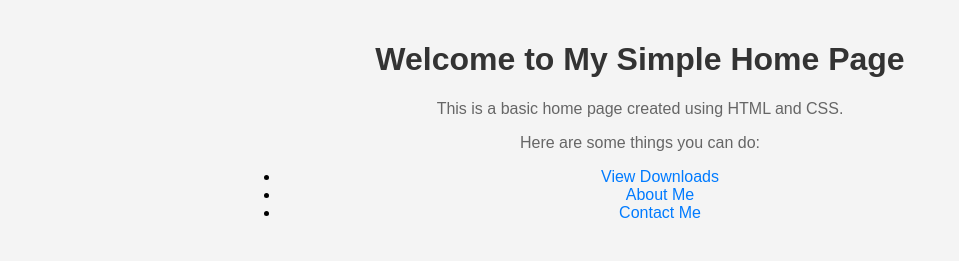
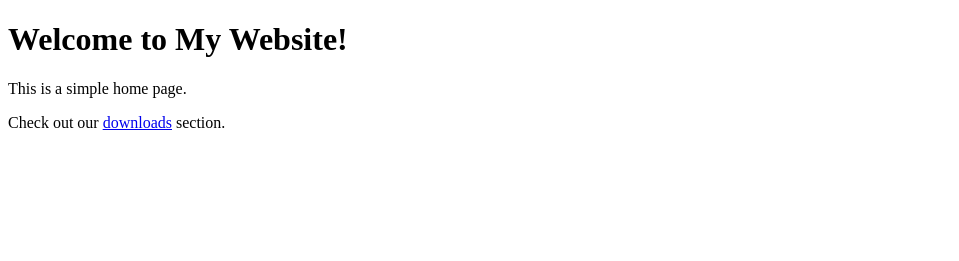
Before and after one commit to TheOneOneAndOnlyBobby/Tinytask-Macro-Library, a plain HTML site: page index.html in a window 1280 px wide. Shown: the whole page, without its empty margins (0-959 px from the left). Drawn offline with Linux system fonts and the light colour scheme.

Commit message:
Update index.html

```diff
--- a/index.html
+++ b/index.html
@@ -3,50 +3,11 @@
 <head>
     <meta charset="UTF-8">
     <meta name="viewport" content="width=device-width, initial-scale=1.0">
-    <title>My Simple Home Page</title>
-    <style>
-        body {
-            font-family: Arial, sans-serif;
-            margin: 0;
-            padding: 0;
-            background-color: #f4f4f4;
-        }
-
-        .container {
-            max-width: 800px;
-            margin: 0 auto;
-            padding: 20px;
-            text-align: center;
-        }
-
-        h1 {
-            color: #333;
-        }
-
-        p {
-            color: #666;
-        }
-
-        a {
-            color: #007bff;
-            text-decoration: none;
-        }
-
-        a:hover {
-            text-decoration: underline;
-        }
-    </style>
+    <title>My Website</title>
 </head>
 <body>
-    <div class="container">
-        <h1>Welcome to My Simple Home Page</h1>
-        <p>This is a basic home page created using HTML and CSS.</p>
-        <p>Here are some things you can do:</p>
-        <ul>
-            <li><a href="downloads.html">View Downloads</a></li>
-            <li><a href="about.html">About Me</a></li>
-            <li><a href="contact.html">Contact Me</a></li>
-        </ul>
-    </div>
+    <h1>Welcome to My Website!</h1>
+    <p>This is a simple home page.</p>
+    <p>Check out our <a href="downloads.html">downloads</a> section.</p>
 </body>
 </html>
```
